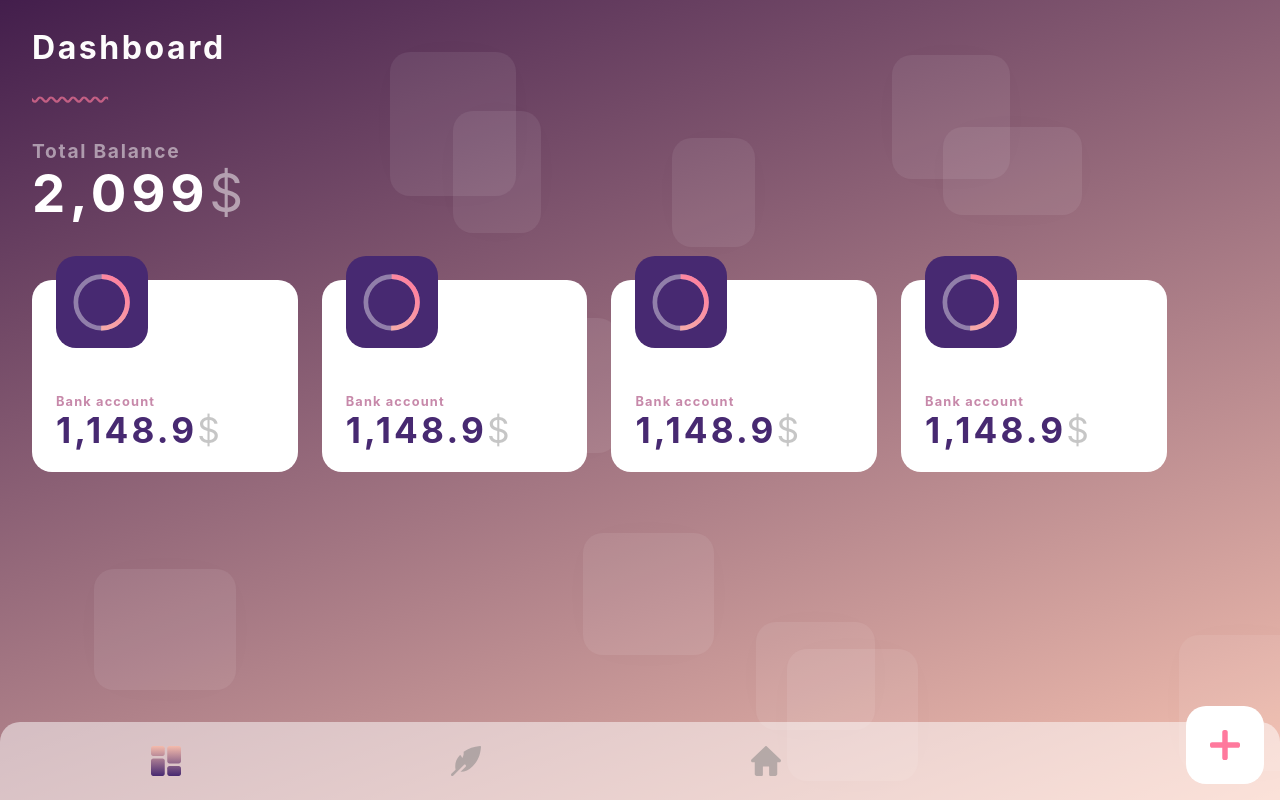
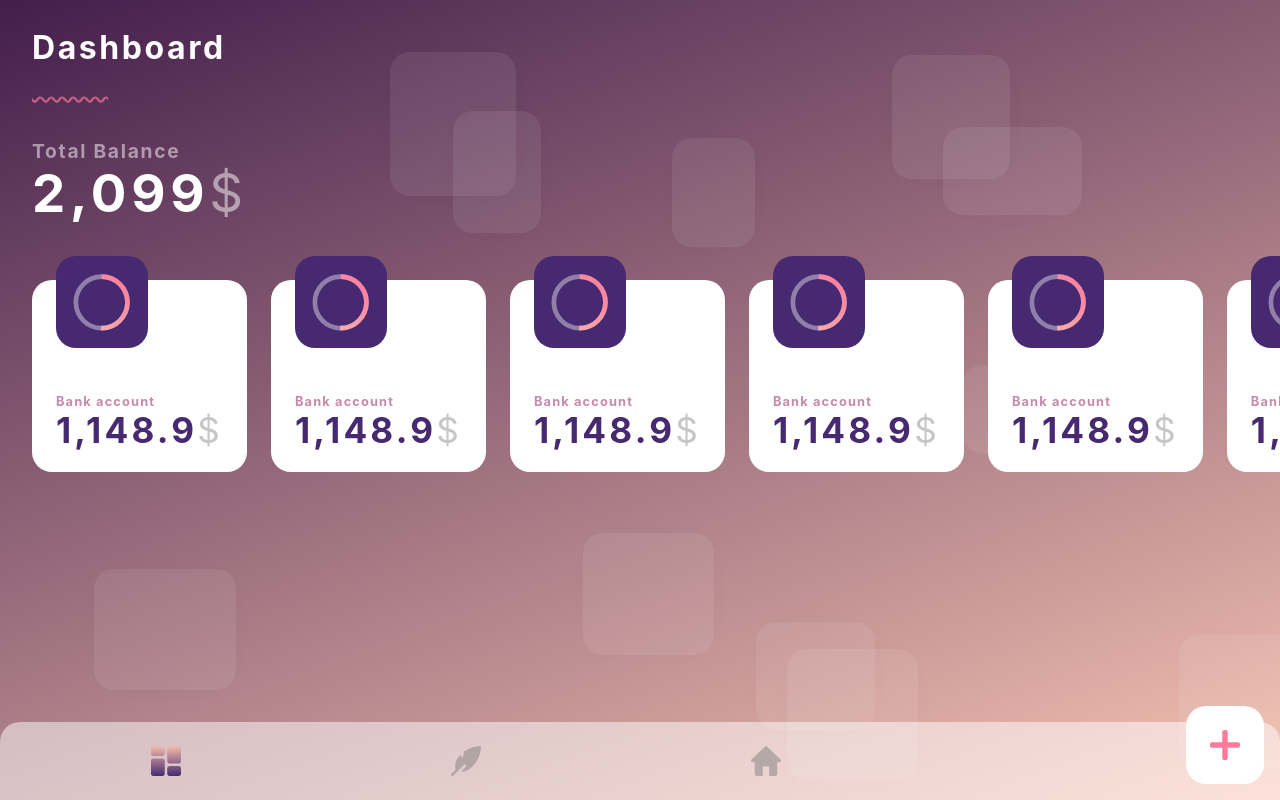
Before and after one commit to money-ctrl/react-client, a React (Create React App) app: page / in a window 1280 px wide. Built offline with nearby package versions, Linux system fonts and the light colour scheme; the HTML template or start-up script is replaced by a standard one.

Commit message:
style: just add more mockery

```diff
--- a/src/components/CategoriesCarousel.js
+++ b/src/components/CategoriesCarousel.js
@@ -11,6 +11,10 @@ class CategoriesCarousel extends React.Component {
         <CategoryCard />
         <CategoryCard />
         <CategoryCard />
+        <CategoryCard />
+        <CategoryCard />
+        <CategoryCard />
+        <CategoryCard />
       </Carousel>
     )
   }
```
